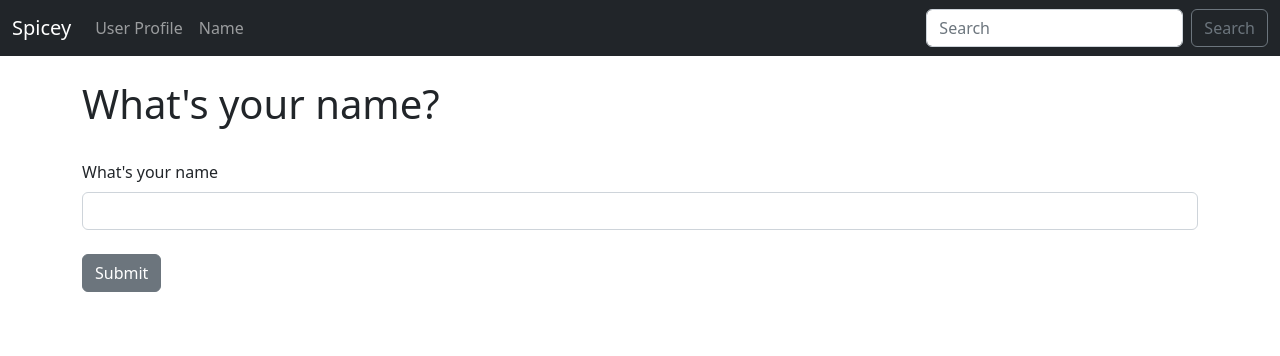
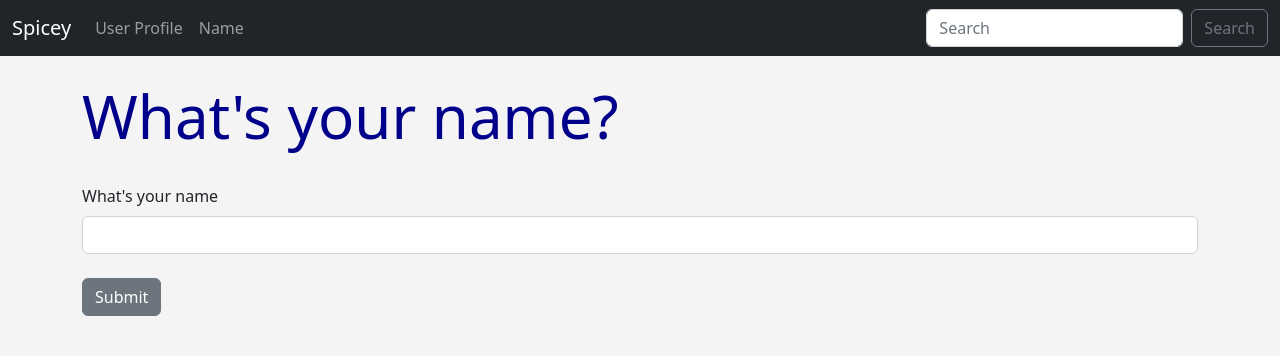
Before and after one commit to anneyk/blog-site, a Flask app: page /name in a window 1280 px wide. Shown: the top 356 px of the page. Run offline with Flask 2, Linux system fonts and the light colour scheme.

Commit message:
add static folder

```diff
--- /dev/null
+++ b/static/css/style.css
@@ -0,0 +1,12 @@
+h1 {
+  color: darkblue;
+  font-size:60px;
+}
+
+body {
+  background: #f4f4f4;
+}
+#demo{
+  font-size: 20px;
+  color: darkblue;
+}
--- /dev/null
+++ b/static/js/myfile.js
@@ -0,0 +1 @@
+document.getElementById('demo').innerHTML = "This was created by  JavaScript"
--- a/templates/base.html
+++ b/templates/base.html
@@ -3,8 +3,13 @@
   <head>
     <meta charset="utf-8">
     <meta name="viewport" content="width=device-width, initial-scale=1">
-    <title>Spicey</title>
+    <!--Bootstrap CSS -->
     <link href="https://cdn.jsdelivr.net/npm/bootstrap@5.2.0-beta1/dist/css/bootstrap.min.css" rel="stylesheet" integrity="sha384-0evHe/X+R7YkIZDRvuzKMRqM+OrBnVFBL6DOitfPri4tjfHxaWutUpFmBp4vmVor" crossorigin="anonymous">
+
+    <!--Our CSS -->
+    <link href="{{ url_for('static',filename='css/style.css') }}" rel="stylesheet" >
+
+
   </head>
   <body>
     {% include 'navbar.html' %}
--- a/templates/name.html
+++ b/templates/name.html
@@ -9,8 +9,16 @@
     </div>
 
   {% endfor %}
+
+
     {% if name %}
       <h1>Hello {{ name }} !!</h1>
+      <br/>
+      <img src="{{ url_for('static',filename='images/NorthPeak.png') }}" width="1100">
+      <br/><br/>
+      <p id="demo">This is stuff...</p>
+    <script src="{{ url_for('static',filename='js/myfile.js')}}"></script>
+
     {% else %}
     <h1>What's your name?</h1>
     <br/>
```
Also changed, not shown: static/images/NorthPeak.png (added), 1 other file.
